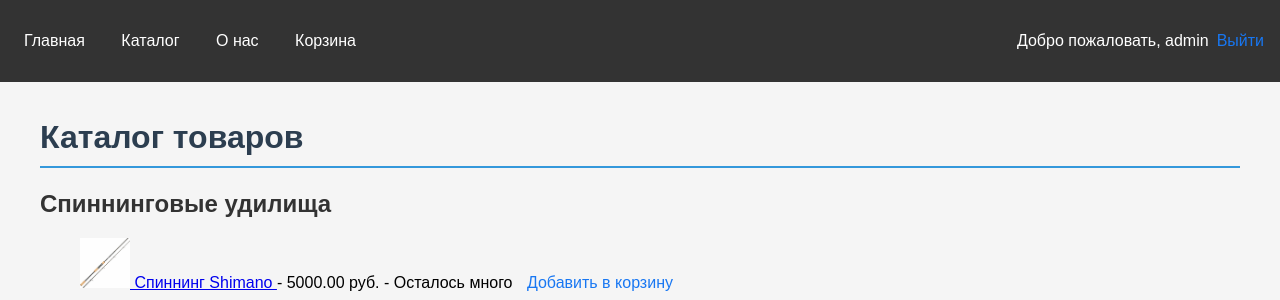
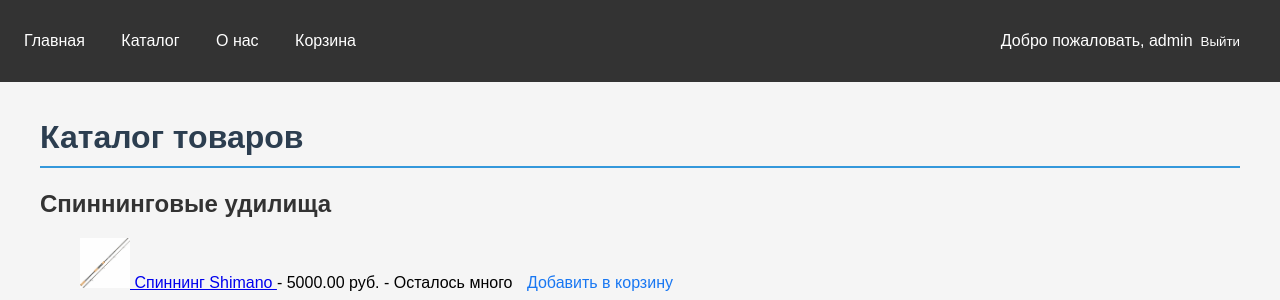
Before and after one commit to Fograwwwr/my_site, a Django app: page /catalog/ in a window 1280 px wide. Shown: the top 300 px of the page. Run offline with Django 5.2, Linux system fonts and the light colour scheme; a user stored in the database is signed in; data comes from the database, SQL or seed files in the repository; both versions use the stored data as it was after the commit.

Commit message:
Добавление функции выхода из профиля

```diff
--- a/main/templates/main/base.html
+++ b/main/templates/main/base.html
@@ -87,7 +87,10 @@
         <div class="auth">
             {% if user.is_authenticated %}
                 <p>Добро пожаловать, {{ user.username }}</p>
-                <a href="{% url 'logout' %}">Выйти</a>
+                <form action="{% url 'logout' %}" method="post" style="display: inline;">
+                    {% csrf_token %}
+                    <button type="submit" style="background: none; border: none; color: white; text-decoration: none; cursor: pointer; padding: 0.5rem; transition: all 0.3s;">Выйти</button>
+                </form>
             {% else %}
                 <form method="post" action="{% url 'login' %}">
                     {% csrf_token %}
```
Also changed, not shown: db.sqlite3.
